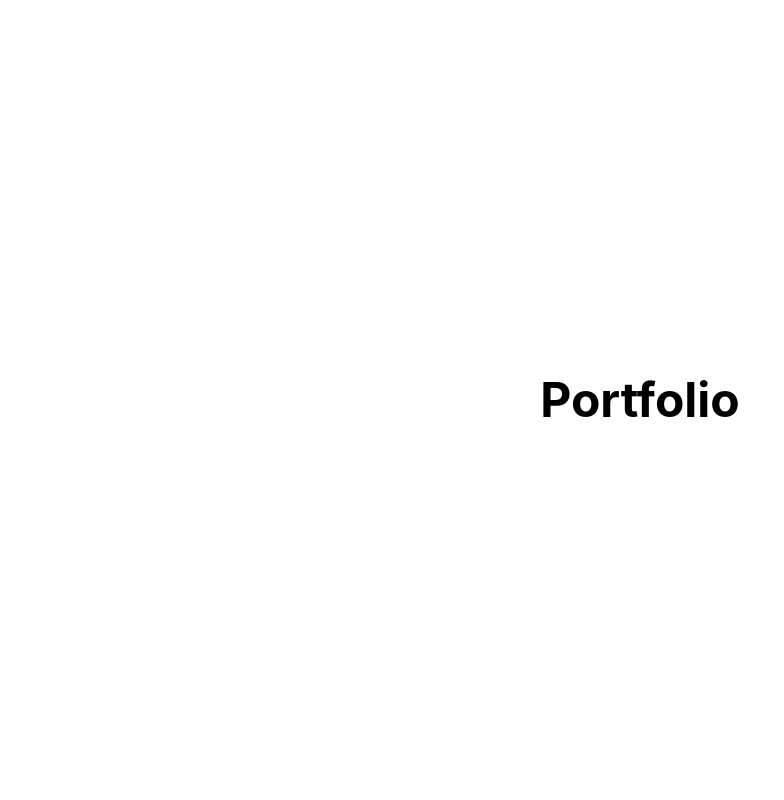
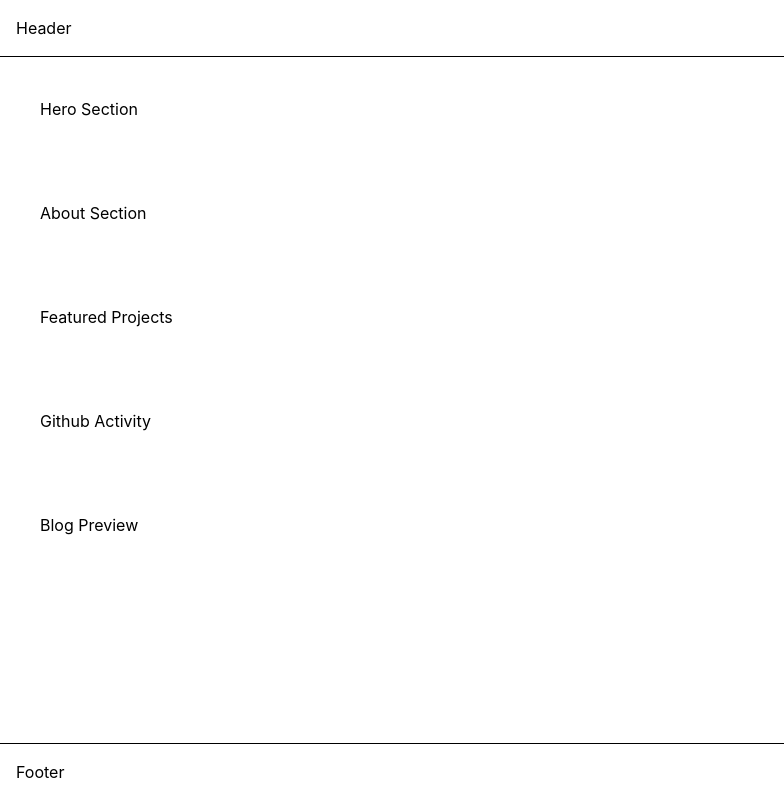
Before and after one commit to Leandro-Cardoso/portfolio, a Nuxt app: page / in a window 1280 px wide. Shown: the whole page, without its empty margins (0-784 px from the left). Built offline with nearby package versions, Linux system fonts and the light colour scheme.

Commit message:
Estrutura base

```diff
--- a/app/app.vue
+++ b/app/app.vue
@@ -1,7 +1,5 @@
 <template>
-  <div class="min-h-screen flex items-center justify-center">
-    <h1 class="text-5xl font-bold">
-      Portfolio
-    </h1>
-  </div>
+  <NuxtLayout>
+    <NuxtPage />
+  </NuxtLayout>
 </template>
--- /dev/null
+++ b/app/components/home/AboutSection.vue
@@ -0,0 +1,5 @@
+<template>
+  <section class="p-10">
+    About Section
+  </section>
+</template>
--- /dev/null
+++ b/app/components/home/BlogPreview.vue
@@ -0,0 +1,5 @@
+<template>
+  <section class="p-10">
+    Blog Preview
+  </section>
+</template>
--- /dev/null
+++ b/app/components/home/FeaturedProjects.vue
@@ -0,0 +1,5 @@
+<template>
+  <section class="p-10">
+    Featured Projects
+  </section>
+</template>
--- /dev/null
+++ b/app/components/home/GithubActivity.vue
@@ -0,0 +1,5 @@
+<template>
+  <section class="p-10">
+    Github Activity
+  </section>
+</template>
--- /dev/null
+++ b/app/components/home/HeroSection.vue
@@ -0,0 +1,5 @@
+<template>
+  <section class="p-10">
+    Hero Section
+  </section>
+</template>
--- /dev/null
+++ b/app/components/layout/Footer.vue
@@ -0,0 +1,7 @@
+<template>
+  <footer class="border-t">
+    <div class="max-w-7xl mx-auto p-4">
+      Footer
+    </div>
+  </footer>
+</template>
--- /dev/null
+++ b/app/components/layout/Header.vue
@@ -0,0 +1,7 @@
+<template>
+  <header class="border-b">
+    <div class="max-w-7xl mx-auto p-4">
+      Header
+    </div>
+  </header>
+</template>
--- /dev/null
+++ b/app/layouts/default.vue
@@ -0,0 +1,11 @@
+<template>
+  <div class="min-h-screen flex flex-col">
+    <LayoutHeader />
+
+    <main class="flex-1">
+      <slot />
+    </main>
+
+    <LayoutFooter />
+  </div>
+</template>
--- /dev/null
+++ b/app/pages/index.vue
@@ -0,0 +1,13 @@
+<template>
+  <div>
+    <HomeHeroSection />
+
+    <HomeAboutSection />
+
+    <HomeFeaturedProjects />
+
+    <HomeGithubActivity />
+
+    <HomeBlogPreview />
+  </div>
+</template>
```
